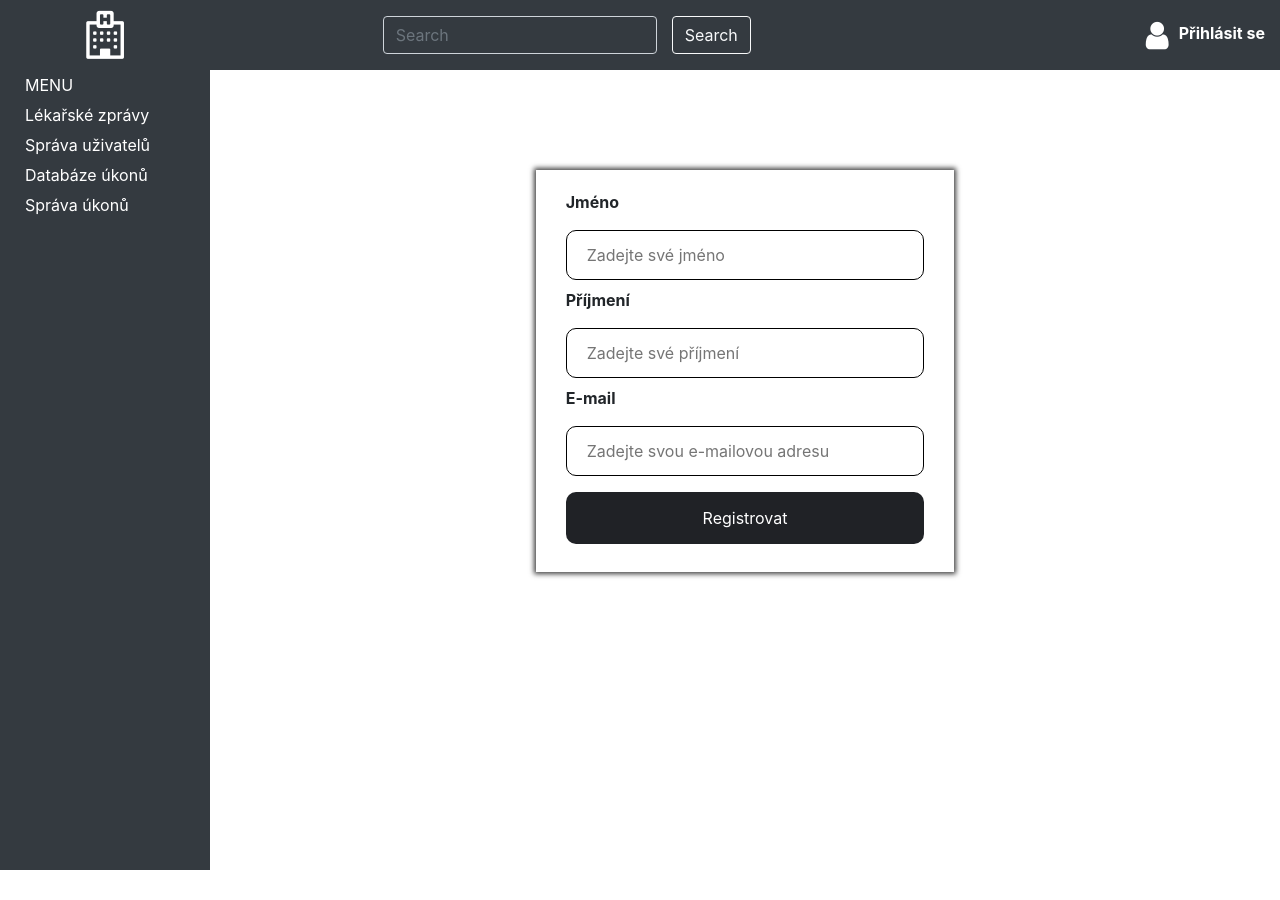
After one commit to mimotej/IIS, a Flask app: page /add_user in a window 1280 px wide. The commit adds this page. Run offline with Flask 2, Linux system fonts and the light colour scheme.

Commit message:
Basic report

```diff
--- a/app/app.py
+++ b/app/app.py
@@ -17,9 +17,15 @@ def manage_users():
 def paid_action():
     return render_template('paid_action.html')
 
-@app.route('/tickets')
-def tickets():
-    return render_template('tickets.html')
+@app.route('/add_user')
+def add_user():
+    return render_template('add_user.html')
+@app.route('/manage_paid_actions')
+def manage_paid_actions():
+    return render_template('manage_paid_actions.html')
+#@app.route('/tickets')
+#def tickets():
+#    return render_template('tickets.html')
 
 if __name__ == '__main__':
     app.run(debug=True, host='0.0.0.0')
--- a/app/static/css/style.css
+++ b/app/static/css/style.css
@@ -132,7 +132,7 @@ a:visited{
     text-decoration: none;
     color: 	#909090;
 }
-input[type=text], input[type=password] {
+input[type=text], input[type=password], input[type=email]{
     width: 100%;
     padding: 12px 20px;
     margin: 8px 0;
@@ -312,3 +312,17 @@ span#edit-user-form{
 .new-ticket{
     background-color: white;
 }
+.add-user-form{
+    padding:20px 30px 20px 30px;
+    background-color: white;
+    -webkit-box-shadow: 0px 0px 5px 2px rgba(0,0,0,0.75);
+    -moz-box-shadow: 0px 0px 5px 2px rgba(0,0,0,0.75);
+    box-shadow: 0px 0px 5px 2px rgba(0,0,0,0.75);
+}
+.report{
+    padding:20px 30px 20px 30px;
+    background-color: white;
+    -webkit-box-shadow: 0px 0px 5px 2px rgba(0,0,0,0.75);
+    -moz-box-shadow: 0px 0px 5px 2px rgba(0,0,0,0.75);
+    box-shadow: 0px 0px 5px 2px rgba(0,0,0,0.75);
+}
--- /dev/null
+++ b/app/templates/add_user.html
@@ -0,0 +1,21 @@
+{% set active_page="add_users" %}
+{% extends "base.html" %}
+{% block content  %}
+<div class="add-user-form">
+    <div>
+        <label for="name"><b>Jméno</b></label>
+        <input type="text" placeholder="Zadejte své jméno" name="name" required>
+    </div>
+        <div>
+        <label for="surname"><b>Příjmení</b></label>
+        <input type="text" placeholder="Zadejte své příjmení" name="surname" required>
+    </div>
+    <div>
+        <label for="e-mail"><b>E-mail</b></label>
+        <input type="email" placeholder="Zadejte svou e-mailovou adresu" name="e-mail" required>
+    </div>
+    <div>
+        <button class="button" type="submit">Registrovat</button>
+    </div>
+</div>
+{% endblock %}
--- a/app/templates/register_form.html
+++ b/app/templates/register_form.html
@@ -5,7 +5,7 @@
 
         <div id="md01_login" class="content-modal">
             <label for="e-mail"><b>E-mail</b></label>
-            <input type="text" placeholder="Zadejte svou e-mailovou adresu" name="e-mail" required>
+            <input type="email" placeholder="Zadejte svou e-mailovou adresu" name="e-mail" required>
             <label for="password"><b>Heslo</b></label>
             <input type="password" placeholder="Zadejte heslo" name="password" required>
             <div></div>
@@ -14,10 +14,10 @@
             <label><input type="checkbox" name="remember">Zapamatovat </label>
         </div>
         <div id="md01_register" class="content-modal">
-            <label for="e-mail"><b>E-mail</b></label>
-            <input type="text" placeholder="Zadejte svou e-mailovou adresu" name="e-mail" required>
-            <label for="password"><b>Heslo</b></label>
-            <input type="password" placeholder="Zadejte heslo" name="password" required>
+            <label for="e-mail-reg"><b>E-mail</b></label>
+            <input type="email" placeholder="Zadejte svou e-mailovou adresu" name="e-mail-reg" required>
+            <label for="password-reg"><b>Heslo</b></label>
+            <input type="password" placeholder="Zadejte heslo" name="password-reg" required>
             <button class="button" type="submit">Registrovat</button>
         </div>
     </form>
--- a/app/templates/side_navbar.html
+++ b/app/templates/side_navbar.html
@@ -3,4 +3,5 @@
             <div  class="hover-button {% if active_page=="reports"%}active {% endif %}side-navbar-cell"><a href="/">Lékařské zprávy</a></div>
     <div  class="hover-button {% if active_page=="manage_users"%}active {% endif %}side-navbar-cell"><a href="manage_users">Správa uživatelů</a></div>
 <div class="hover-button {% if active_page=="paid_action"%}active {% endif %}side-navbar-cell"><a href="paid_action">Databáze úkonů</a></div>
+<div class="hover-button {% if active_page=="manage_paid_action"%}active {% endif %}side-navbar-cell"><a href="manage_paid_actions">Správa úkonů</a></div>
 </nav>
```
Also changed, not shown: app/templates/manage_paid_actions.html (added, +39 -0 lines).
